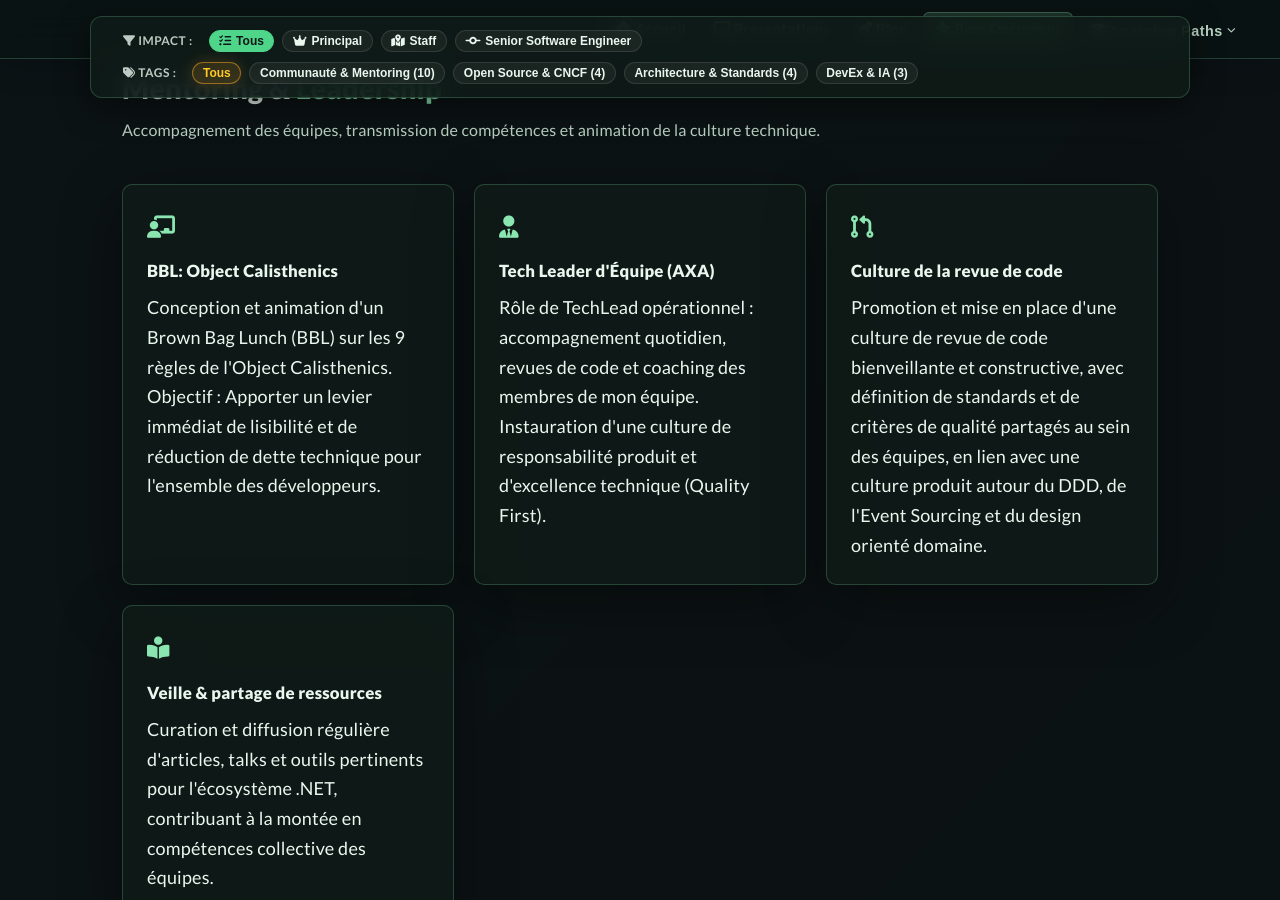
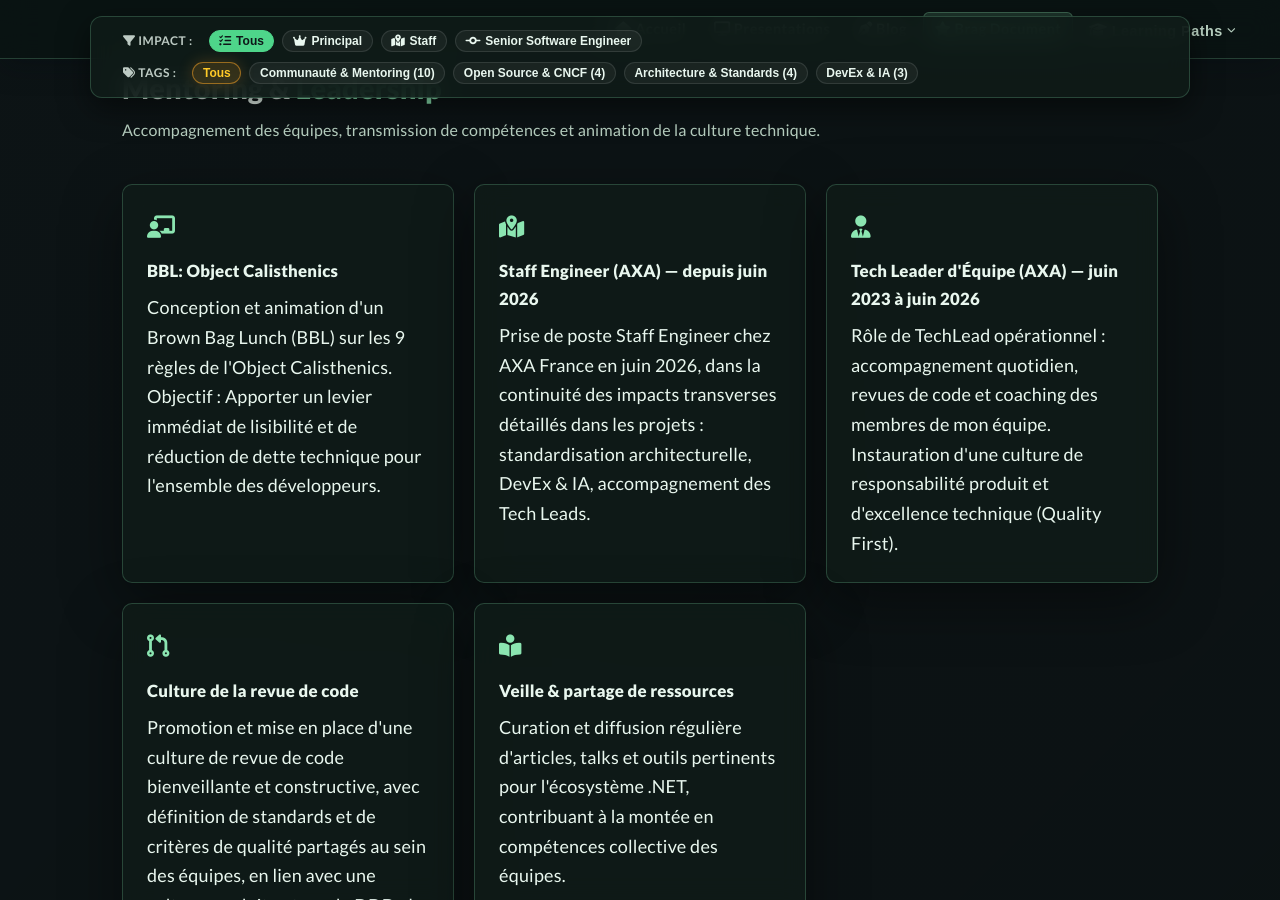
Before and after one commit to SebastienDegodez/SebastienDegodez.github.io, a Jekyll site: the page built from brag.md, in a window 1280 px wide and 900 px high, scrolled down 9158 px. Built offline with Jekyll 4.4.1, drawn with Linux system fonts in a browser that asks for light colours.

Commit message:
feat(brag): ajoute le rôle Staff Engineer depuis juin 2026
Garde l'historique Tech Lead (juin 2023 à juin 2026), corrige la date du
rôle dans le texte d'accueil et passe la présentation skraft en public.

Co-Authored-By: Claude Opus 5.5 <noreply@anthropic.com>
Claude-Session: https://claude.ai/code/session_01FwwyUAPyotLqtsGru8L8D9

```diff
--- a/_data/brag.json
+++ b/_data/brag.json
@@ -536,8 +536,15 @@
       ]
     },
     {
+      "icon": "fa-solid fa-map-location-dot",
+      "title": "Staff Engineer (AXA) — depuis juin 2026",
+      "paragraphs": [
+        "Prise de poste Staff Engineer chez AXA France en juin 2026, dans la continuité des impacts transverses détaillés dans les projets : standardisation architecturelle, DevEx & IA, accompagnement des Tech Leads."
+      ]
+    },
+    {
       "icon": "fa-solid fa-user-tie",
-      "title": "Tech Leader d'Équipe (AXA)",
+      "title": "Tech Leader d'Équipe (AXA) — juin 2023 à juin 2026",
       "paragraphs": [
         "Rôle de TechLead opérationnel : accompagnement quotidien, revues de code et coaching des membres de mon équipe.",
         "Instauration d'une culture de responsabilité produit et d'excellence technique (Quality First)."
--- a/_data/presentations.yml
+++ b/_data/presentations.yml
@@ -4,7 +4,7 @@
   project: "SKRAFT"
   source_repository: "skraft-plugin"
   source_path: "presentation-skraft-agents.html"
-  visibility: "private"
+  visibility: "public"
   updated_at: "2026-10-11"
   source_commit: "1e41a98"
   url: "/presentations/skraft-agents/"
```
Also changed, not shown: index.md (+1 -1 lines), 1 other file.
